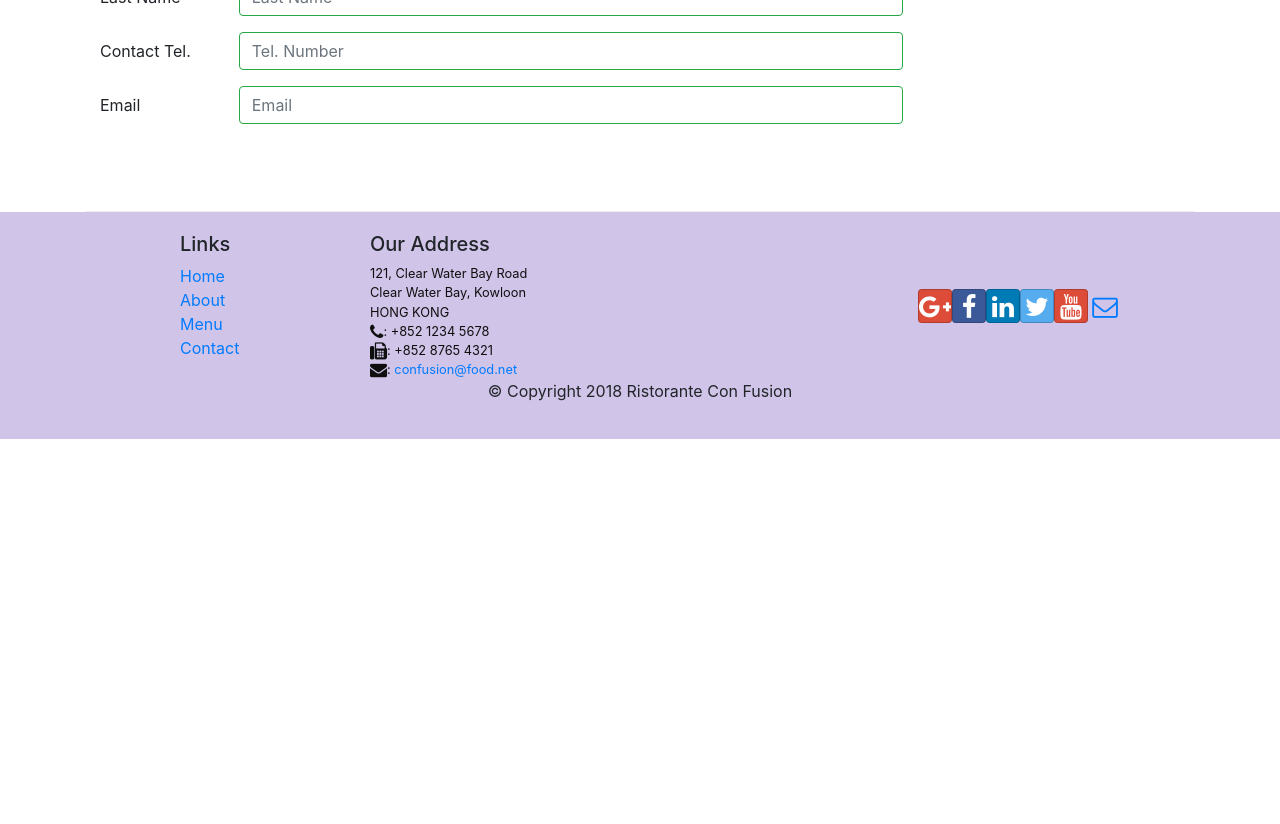
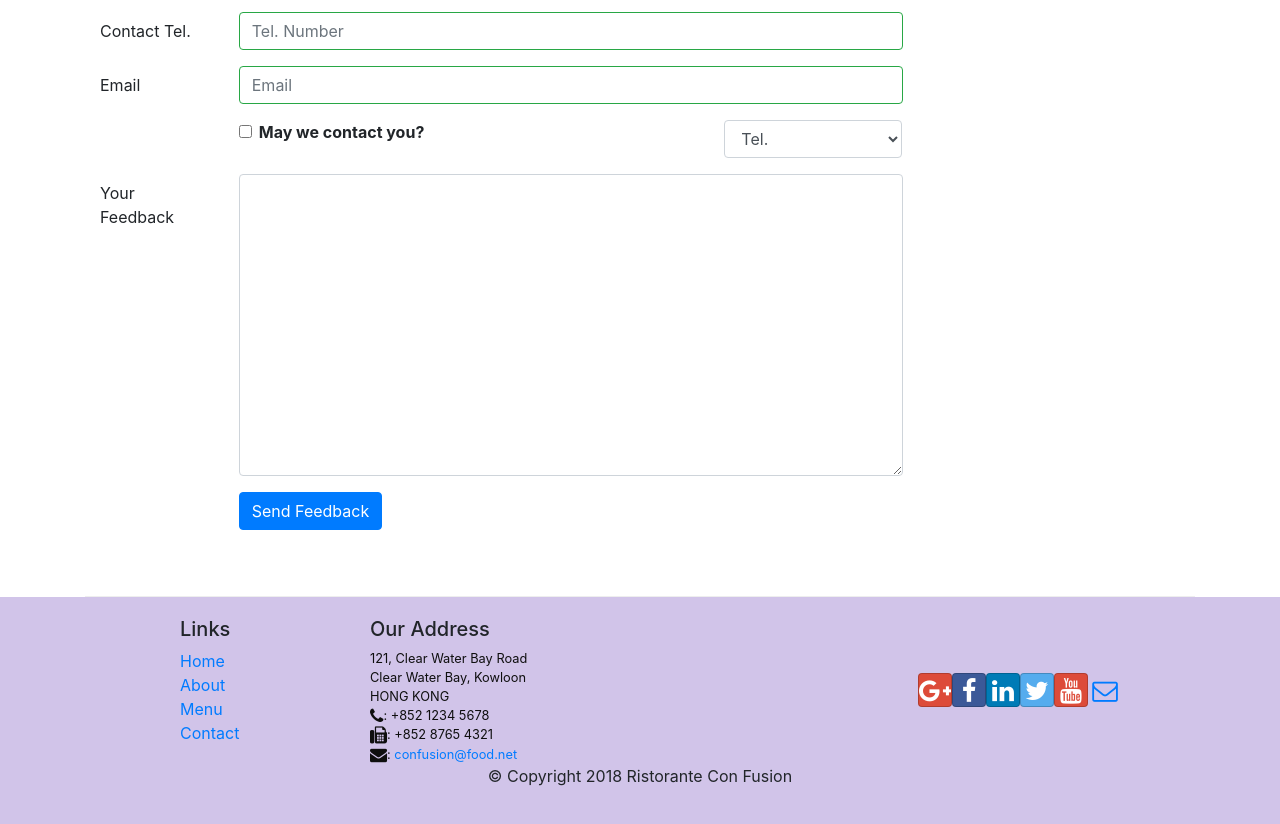
Before and after one commit to KShehzadi/Front-End-Web-Development-with-React, a React (Create React App) app in the folder Week 3/confusion/: page /contactus in a window 1280 px wide. Shown: the part 1060-1884 px from the top of the page. Before the commit the page ends 1499 px from the top, so only its background shows below. Built offline with nearby package versions, Linux system fonts and the light colour scheme.

Commit message:
Form Validation update 1

```diff
--- a/Week 3/confusion/src/components/ContactComponent.js
+++ b/Week 3/confusion/src/components/ContactComponent.js
@@ -174,6 +174,43 @@
                                     <FormFeedback>{errors.email}</FormFeedback>
                                 </Col>
                             </FormGroup>
+                            <FormGroup row>
+                                <Col md={{size: 6, offset: 2}}>
+                                    <FormGroup check>
+                                        <Label check>
+                                            <Input type="checkbox"
+                                                name="agree"
+                                                checked={this.state.agree}
+                                                onChange={this.handleInputChange} /> {' '}
+                                            <strong>May we contact you?</strong>
+                                        </Label>
+                                    </FormGroup>
+                                </Col>
+                                <Col md={{size: 3, offset: 1}}>
+                                    <Input type="select" name="contactType"
+                                            value={this.state.contactType}
+                                            onChange={this.handleInputChange}>
+                                        <option>Tel.</option>
+                                        <option>Email</option>
+                                    </Input>
+                                </Col>
+                            </FormGroup>
+                            <FormGroup row>
+                                <Label htmlFor="message" md={2}>Your Feedback</Label>
+                                <Col md={10}>
+                                    <Input type="textarea" id="message" name="message"
+                                        rows="12"
+                                        value={this.state.message}
+                                        onChange={this.handleInputChange}></Input>
+                                </Col>
+                            </FormGroup>
+                            <FormGroup row>
+                                <Col md={{size: 10, offset: 2}}>
+                                    <Button type="submit" color="primary">
+                                        Send Feedback
+                                    </Button>
+                                </Col>
+                            </FormGroup>
                              </Form>
                     </div>
                </div>
```
